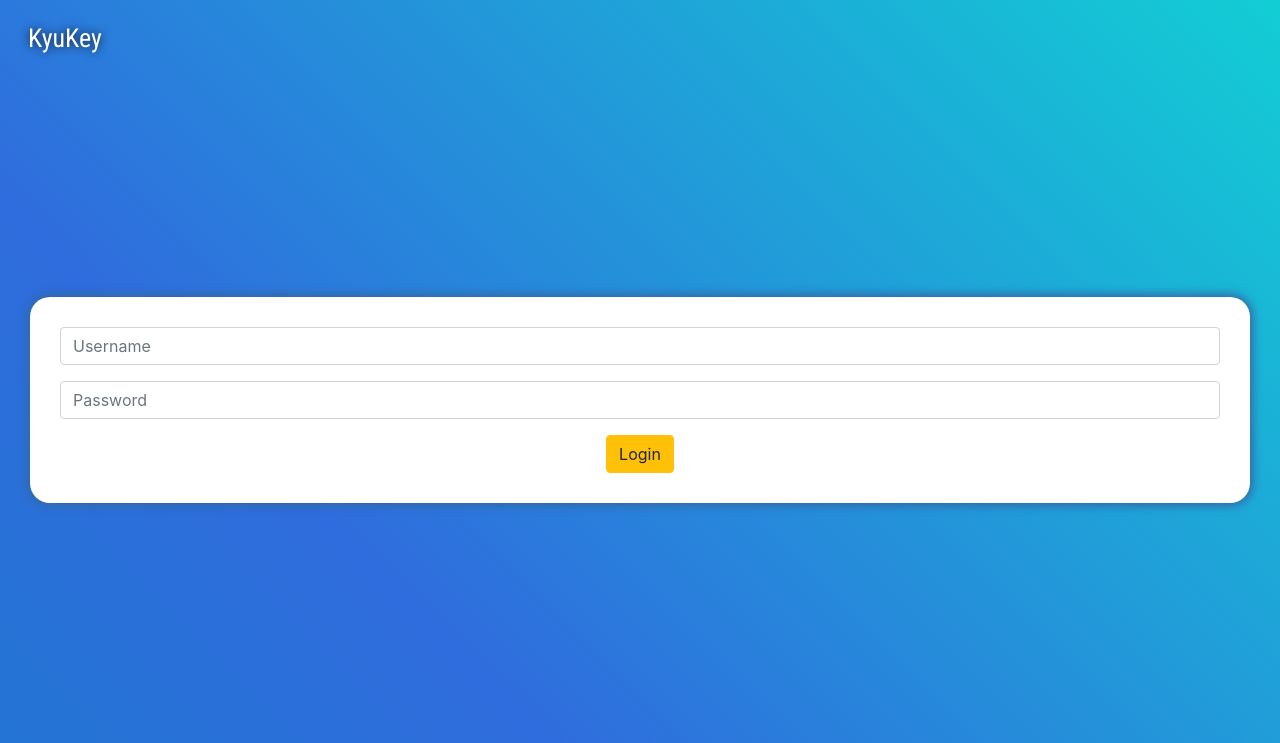
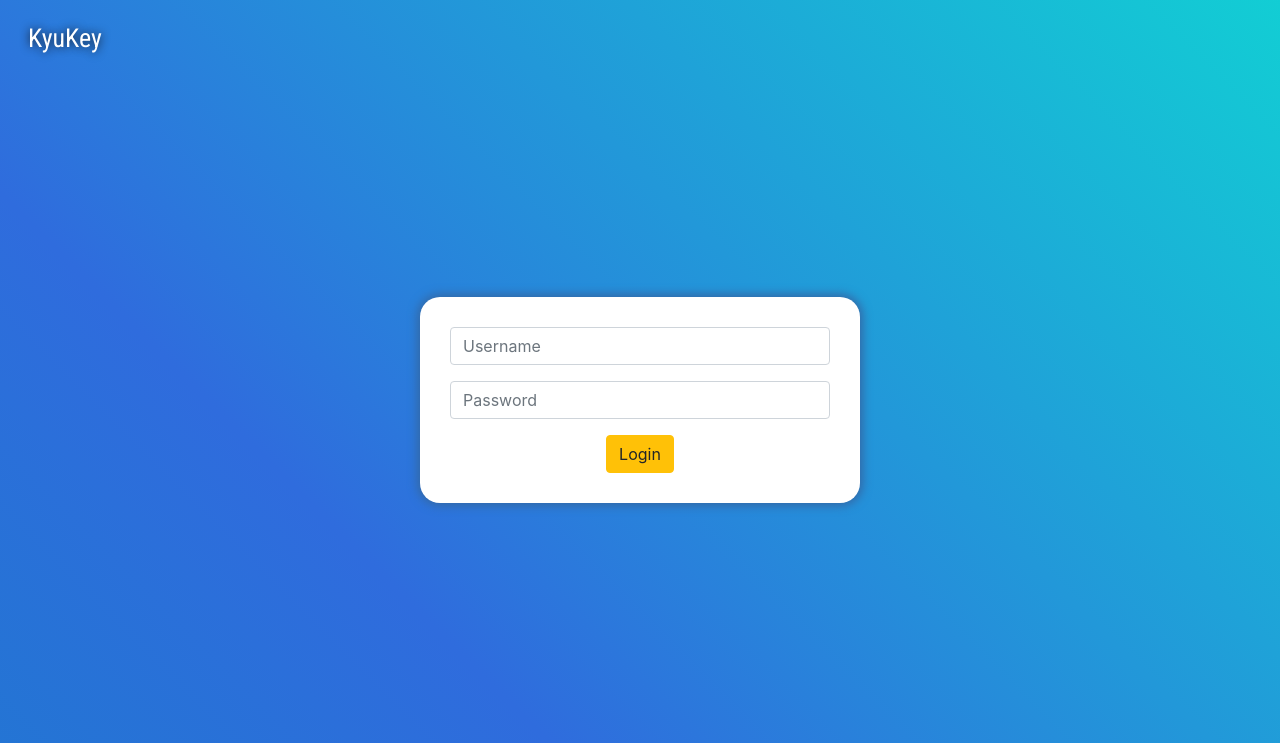
Before and after one commit to subodhk01/kyukey-lock, a Django app: page /login in a window 1280 px wide. Shown: the top 743 px of the page. Run offline with Django 3.2, Linux system fonts and the light colour scheme; data that the repository does not hold is empty; some libraries are stand-ins or nearby versions; some web fonts are replaced.

Commit message:
Login page css fix

```diff
--- a/static/css/secondary.css
+++ b/static/css/secondary.css
@@ -71,7 +71,9 @@ body {
     text-align: center;
 }
 .login-inside {
-    width: 100%;
+    width: 500px;
+    max-width: 600px;
+    margin: auto;
     padding: 0px 30px;
 }
 .login-inside form {
```
